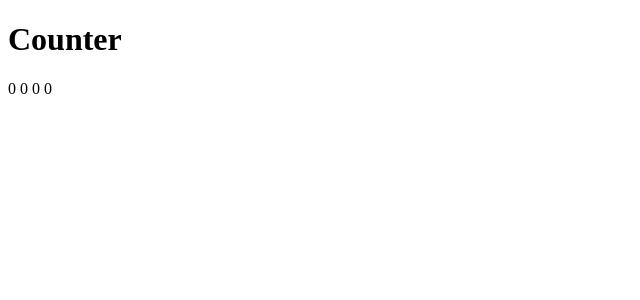
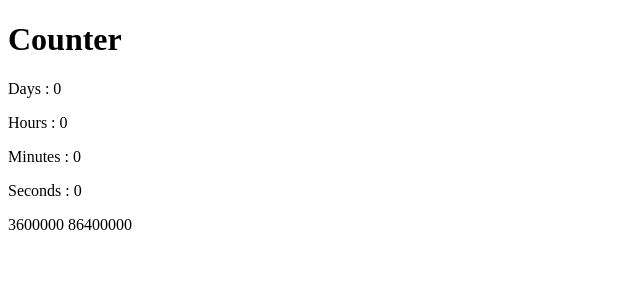
Before and after one commit to LeaDalibard/countdown-vue, a Vue app: page / in a window 1280 px wide. Shown: the top 300 px of the page, without its empty margins (0-640 px from the left). Built offline with nearby package versions, Linux system fonts and the light colour scheme.

Commit message:
Saving updates

```diff
--- a/src/components/Counter.vue
+++ b/src/components/Counter.vue
@@ -1,10 +1,12 @@
 <template>
   <div>
     <h1>Counter</h1>
-    {{ days }}
-    {{ hours }}
-    {{ minutes }}
-    {{ seconds }}
+    <p>Days : {{ days }}</p>
+    <p>Hours : {{ hours }}</p>
+    <p>Minutes :  {{ minutes }}</p>
+    <p>Seconds : {{ seconds }}</p>
+{{this.hoursInMs}}
+    {{this.daysInMs}}
   </div>
 </template>
 
@@ -16,7 +18,8 @@ export default {
       days: 0,
       hours: 0,
       minutes: 0,
-      seconds: 0
+      seconds: 0,
+      endDate:1609779600000,
     }
   },
   computed: {
@@ -24,15 +27,38 @@ export default {
       return 1000
     },
     minutesInMs: function () {
-      return 60*1000
+      return 60 * 1000
     },
     hoursInMs: function () {
-      return 60*60*1000
+      return 60 * 60 * 1000
     },
     daysInMs: function () {
-      return 36*60*60*1000
+      return 24 * 60 * 60 * 1000
     },
+  },
+  methods: {
+    showRemaining() {
+      var currentDate=new Date();
+      var diff= Math.abs(this.endDate-currentDate);
+
+      //days
+      this.days= Math.floor(diff/this.daysInMs);
+      diff-=this.days*this.daysInMs;
+
+      //hours
+      this.hours=Math.floor(diff / this.hoursInMs)%24 ;
+      diff-=this.hours*this.hoursInMs
+
+      //minutes
+      this.minutes=Math.floor(diff/this.minutesInMs)%60;
+      diff-=this.minutes*this.minutesInMs;
+
+      //seconds
+      this.seconds=Math.floor(diff/this.secondsInMs)%60;
+    }
+
   }
+
 }
 </script>
 
```
